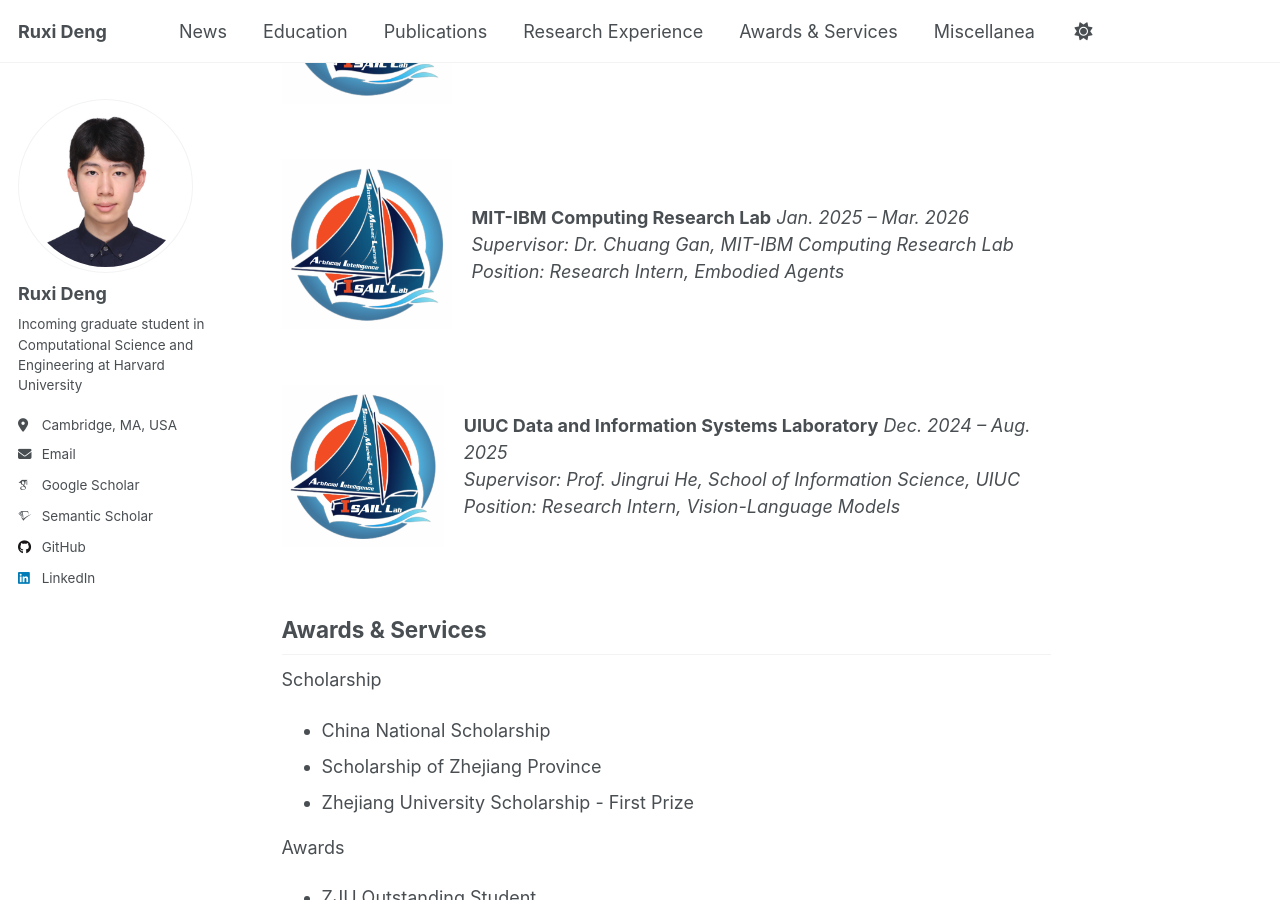
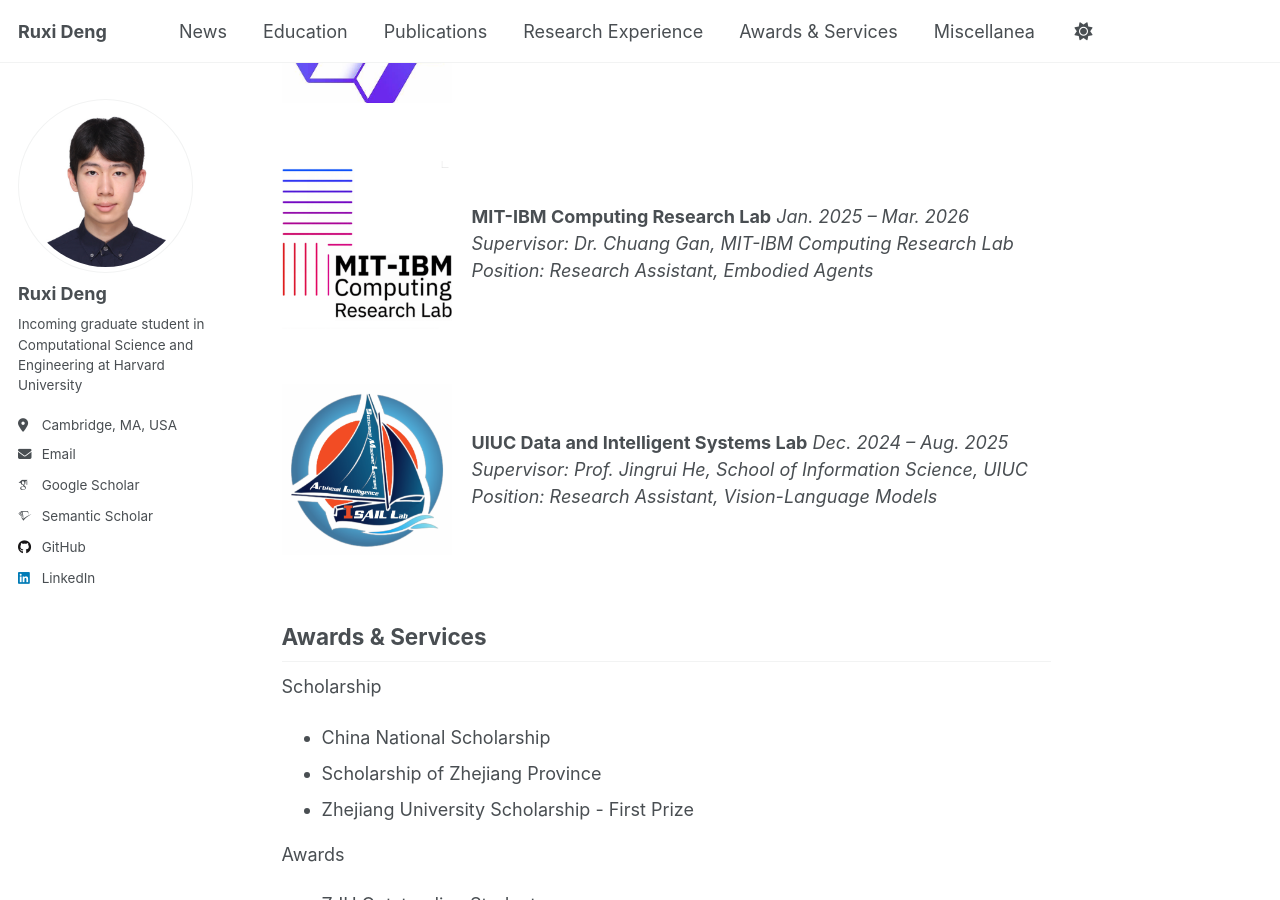
Before and after one commit to ruxideng/ruxideng.github.io, a Jekyll site: the page built from _pages/about.md, in a window 1280 px wide and 900 px high, scrolled down 1776 px. Built offline with Jekyll 4.4.1, drawn with Linux system fonts in a browser that asks for light colours; some web fonts are replaced; a script that is not in the unit is left out.

Commit message:
Update about.md

```diff
--- a/_pages/about.md
+++ b/_pages/about.md
@@ -74,7 +74,7 @@ Latte: Collaborative Test-Time Adaptation of Vision-Language Models in Federated
 <h2 id="research">Internship & Research Experience</h2>
 
 <div style="display:flex; align-items:center; gap:20px; margin-bottom:32px;" markdown="1">
-  <img src="/images/isail.png" width="170">
+  <img src="/images/qwen.png" width="170">
   <div markdown="1">
 **Qwen, ATH Business Group, Alibaba**
 *May. 2026 – Aug. 2026*
@@ -83,22 +83,22 @@ Latte: Collaborative Test-Time Adaptation of Vision-Language Models in Federated
 </div>
 
 <div style="display:flex; align-items:center; gap:20px; margin-bottom:32px;" markdown="1">
-  <img src="/images/isail.png" width="170">
+  <img src="/images/mitibm.png" width="170">
   <div markdown="1">
 **MIT-IBM Computing Research Lab**
 *Jan. 2025 – Mar. 2026*
 *Supervisor: Dr. Chuang Gan, MIT-IBM Computing Research Lab*
-*Position: Research Intern, Embodied Agents*
+*Position: Research Assistant, Embodied Agents*
   </div>
 </div>
 
 <div style="display:flex; align-items:center; gap:20px; margin-bottom:32px;" markdown="1">
   <img src="/images/isail.png" width="170">
   <div markdown="1">
-**UIUC Data and Information Systems Laboratory**
+**UIUC Data and Intelligent Systems Lab**
 *Dec. 2024 – Aug. 2025*
 *Supervisor: Prof. Jingrui He, School of Information Science, UIUC*
-*Position: Research Intern, Vision-Language Models*
+*Position: Research Assistant, Vision-Language Models*
   </div>
 </div>
 
```
